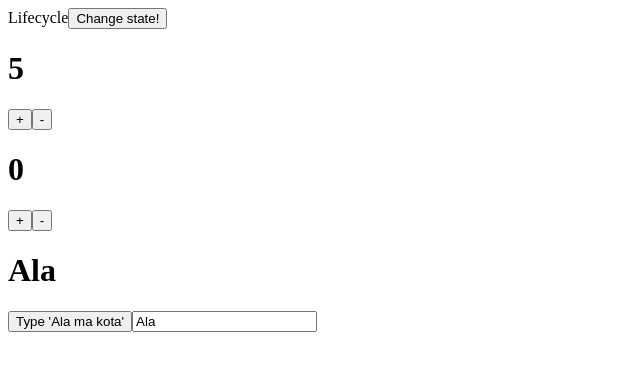
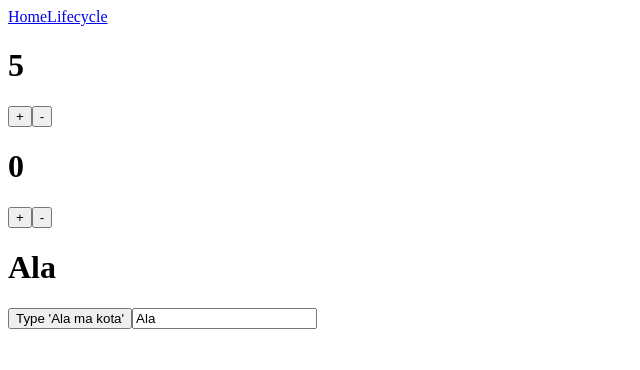
Before and after one commit to PrzemekGdula/react-day3, a React (Create React App) app: page / in a window 1280 px wide. Shown: the top 370 px of the page, without its empty margins (0-640 px from the left). Built offline with nearby package versions, Linux system fonts and the light colour scheme.

Commit message:
router with links added

```diff
--- a/package.json
+++ b/package.json
@@ -5,7 +5,9 @@
   "dependencies": {
     "react": "^16.8.6",
     "react-dom": "^16.8.6",
-    "react-scripts": "2.1.8"
+    "react-router-dom": "^5.0.0",
+    "react-scripts": "2.1.8",
+    "router": "^1.3.3"
   },
   "scripts": {
     "start": "react-scripts start",
--- a/src/App.js
+++ b/src/App.js
@@ -1,4 +1,6 @@
 import React from 'react'
+import { BrowserRouter as Router, Route, Link } from "react-router-dom";
+
 import Counter from './Counter'
 import TypeName from './TypeName'
 import Lifecycle from './Lifecycle';
@@ -6,7 +8,11 @@ import Lifecycle from './Lifecycle';
 
 const App = (props) => (
     <div>
-        <Lifecycle />
+        <Router>
+            <Link to="/">Home</Link>
+            <Link to="/Lifecycle">Lifecycle</Link>
+            <Route path={'/Lifecycle'} component={Lifecycle} />
+        </Router>
         <Counter number={5} />
         <Counter />
         <TypeName />
```
Also changed, not shown: 1 other file (tests, documents, lock files or other folders).
